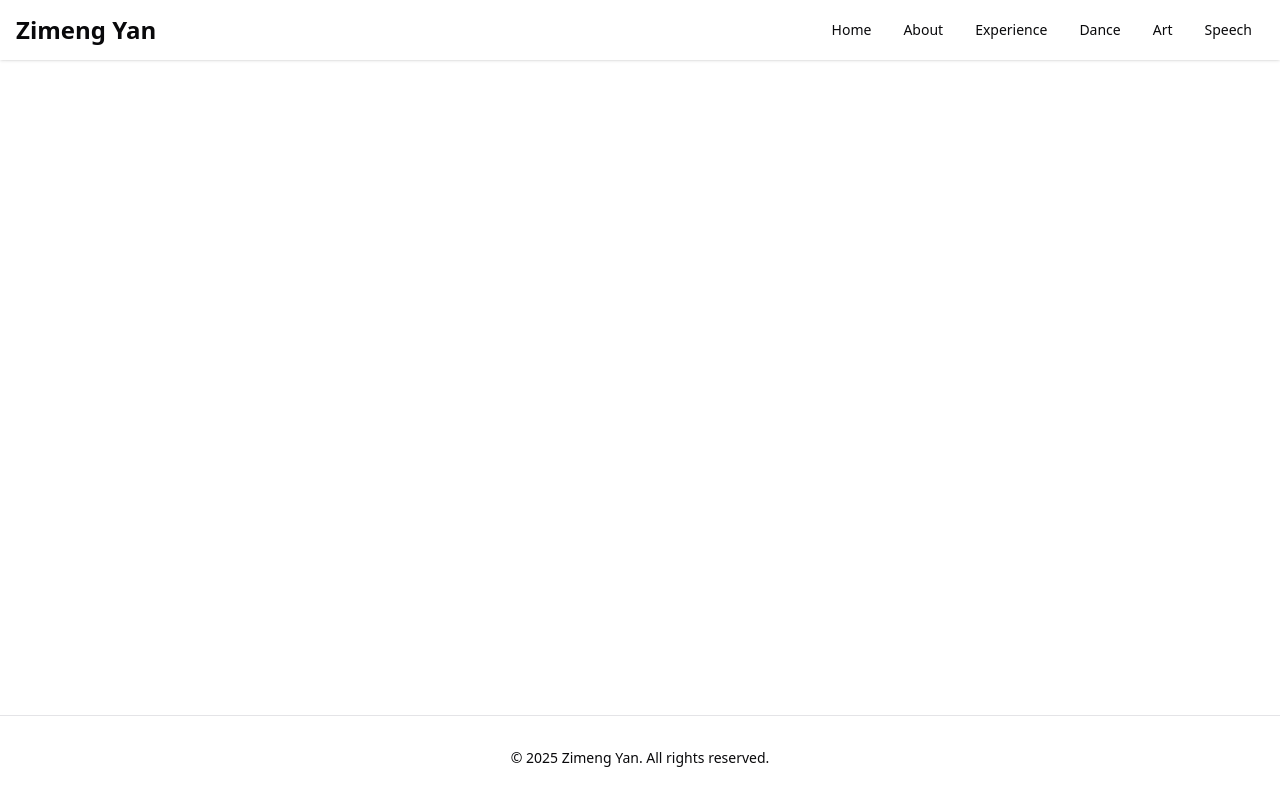
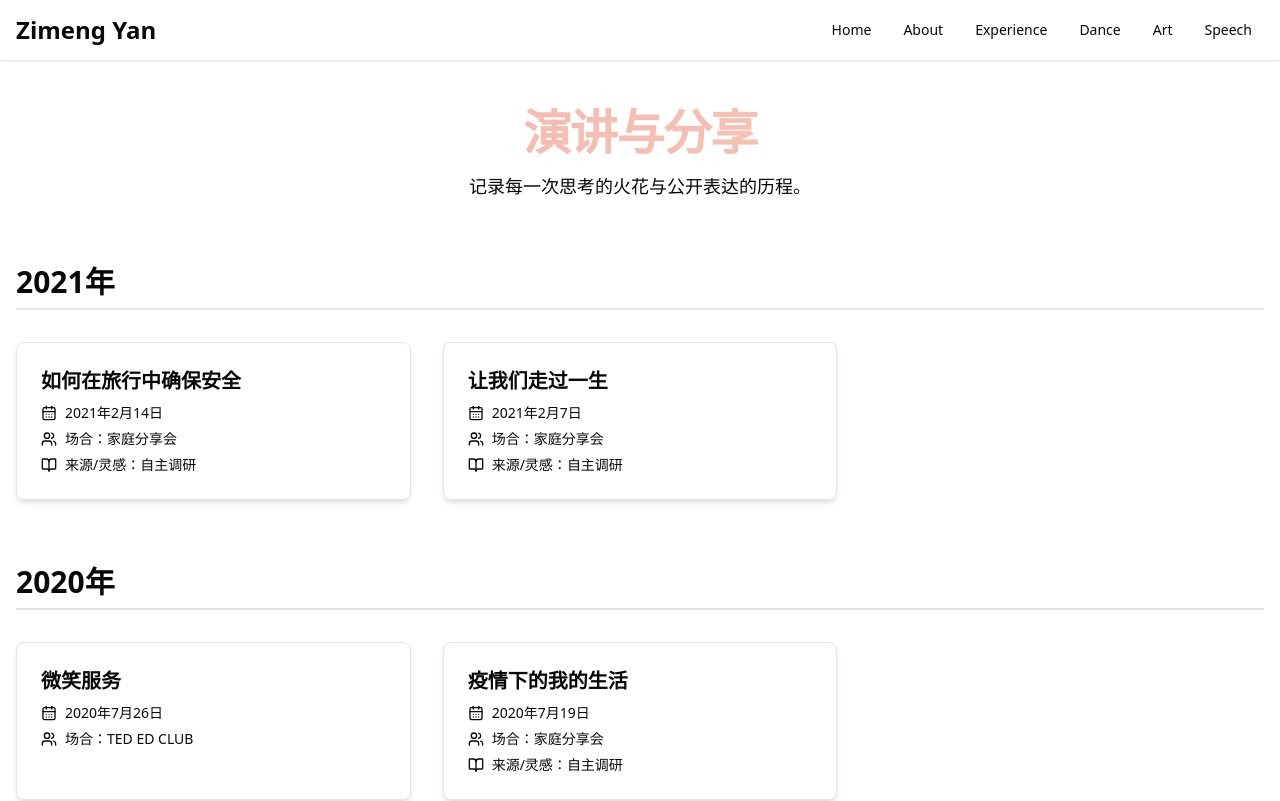
Before and after one commit to ninachenqm/amy-portfolio, a React (Vite) app: page /speeches in a window 1280 px wide. Shown: the top 801 px of the page. Built offline with nearby package versions, Linux system fonts and the light colour scheme.

Commit message:
set up a speech page

```diff
--- a/src/App.jsx
+++ b/src/App.jsx
@@ -6,7 +6,7 @@ import Footer from './components/Footer';
 import HomePage from './pages/HomePage';
 import DanceGalleryPage from './pages/DanceGalleryPage';
 import ArtGalleryPage from './pages/ArtGalleryPage';
-// import SpeechesPage from './pages/SpeechesPage';
+import SpeechesPage from './pages/SpeechesPage';
 import DanceEventDetailPage from './pages/DanceEventDetailPage';
 import DrawingDetailPage from './pages/DrawingDetailPage'; // 1. 导入画作详情页面组件
 
@@ -20,10 +20,8 @@ function App() {
           <Route path="/dance" element={<DanceGalleryPage />} />
           <Route path="/dance/events/:eventId" element={<DanceEventDetailPage />} />
           <Route path="/art" element={<ArtGalleryPage />} />
-          {/* 2. 添加画作详情的动态路由 */}
           <Route path="/art/drawings/:drawingId" element={<DrawingDetailPage />} />
-          {/* <Route path="/speeches" element={<SpeechesPage />} /> */}
-        </Routes>
+          <Route path="/speeches" element={<SpeechesPage />} /> {/* 2. 添加路由 */}        </Routes>
       </main>
       <Footer />
     </div>
--- a/src/components/Navbar.jsx
+++ b/src/components/Navbar.jsx
@@ -59,10 +59,11 @@ function Navbar() {
           {navItems.map((item) => (
             <Link
               key={item.name}
-              to={item.href.startsWith('#') && location.pathname !== '/' ? `/${item.href}` : item.href}
+              // 更新 to 的逻辑，以更好处理页面内锚点和跨页锚点
+              to={item.href.startsWith('#') && location.pathname === '/' ? item.href : (item.href.startsWith('#') ? `/${item.href}` : item.href) }
               onClick={(e) => handleNavClick(e, item.href)}
               className="px-3 py-2 rounded-md text-sm font-medium hover:bg-primary/10 hover:text-primary transition-colors nav-item"
-
+              // 之后我们会添加 activeSection 高亮逻辑
             >
               {item.name}
             </Link>
--- /dev/null
+++ b/src/components/SpeechEntry.jsx
@@ -0,0 +1,27 @@
+// src/components/SpeechEntry.jsx
+import React from 'react';
+import { MessageSquareText, BookOpen, Users, CalendarDays } from 'lucide-react'; // 示例图标
+
+export default function SpeechEntry({ date, topic, source, forum }) {
+  return (
+    <div className="bg-card p-4 sm:p-6 rounded-lg shadow-md border border-border transition-all duration-300 hover:shadow-lg hover:border-primary/50">
+      <h3 className="text-lg sm:text-xl font-semibold text-primary mb-2">{topic}</h3>
+      <div className="space-y-1.5 text-sm text-muted-foreground">
+        <div className="flex items-center">
+          <CalendarDays className="w-4 h-4 mr-2 text-primary/80 flex-shrink-0" />
+          <span>{date}</span>
+        </div>
+        <div className="flex items-center">
+          <Users className="w-4 h-4 mr-2 text-primary/80 flex-shrink-0" />
+          <span>场合：{forum}</span>
+        </div>
+        {source && source !== 'N/A' && (
+          <div className="flex items-center">
+            <BookOpen className="w-4 h-4 mr-2 text-primary/80 flex-shrink-0" />
+            <span>来源/灵感：{source}</span>
+          </div>
+        )}
+      </div>
+    </div>
+  );
+}
--- a/src/pages/SpeechesPage.jsx
+++ b/src/pages/SpeechesPage.jsx
@@ -1,11 +1,77 @@
+// src/pages/SpeechesPage.jsx
 import React from 'react';
+import SpeechEntry from '../components/SpeechEntry'; // 导入 SpeechEntry 组件
+
+// 将你整理好的 speechesData 放在这里或从外部导入
+const speechesData = [
+  // ... 示例数据或 Amy 的真实数据，按日期倒序排列 ...
+  // 例如:
+  { id: 'speech31', date: '2021-02-14', topic: '如何在旅行中确保安全', source: '自主调研', forum: '家庭分享会' }, // 建议日期用 YYYY-MM-DD 格式方便排序和处理
+  { id: 'speech30', date: '2021-02-07', topic: '让我们走过一生', source: '自主调研', forum: '家庭分享会' },
+  { id: 'speech2', date: '2020-07-26', topic: '微笑服务', source: 'N/A', forum: 'TED ED CLUB' },
+  { id: 'speech1', date: '2020-07-19', topic: '疫情下的我的生活', source: '自主调研', forum: '家庭分享会' },
+  // 确保所有31条记录都添加进来
+];
+
+// 辅助函数：格式化日期 (可选)
+function formatDate(dateString) {
+  const options = { year: 'numeric', month: 'long', day: 'numeric' };
+  return new Date(dateString).toLocaleDateString('zh-CN', options); // 使用中文日期格式
+}
 
 function SpeechesPage() {
+  // 按年份分组演讲数据
+  const speechesByYear = speechesData.reduce((acc, speech) => {
+    const year = speech.date.substring(0, 4); // 从 YYYY-MM-DD 中提取年份
+    if (!acc[year]) {
+      acc[year] = [];
+    }
+    acc[year].push(speech);
+    return acc;
+  }, {});
+
+  // 获取排序后的年份列表 (最新的在前)
+  const sortedYears = Object.keys(speechesByYear).sort((a, b) => b - a);
+
   return (
-    <div className="text-center py-10">
-      <h1 className="text-4xl font-bold">Speeches & Presentations</h1>
-      <p className="mt-4">Details about speeches or other forms of presentation.</p>
+    <div className="container mx-auto px-4 py-8 md:py-12">
+      <div className="text-center mb-10 md:mb-16">
+        <h1 className="text-4xl sm:text-5xl font-bold tracking-tight text-primary gradient-text animate-in" style={{animationDelay: '0.2s'}}>
+          演讲与分享
+        </h1>
+        <p className="mt-4 text-lg text-muted-foreground max-w-xl mx-auto animate-in" style={{animationDelay: '0.4s'}}>
+          记录每一次思考的火花与公开表达的历程。
+        </p>
+      </div>
+
+      {sortedYears.length > 0 ? (
+        <div className="space-y-12 md:space-y-16">
+          {sortedYears.map((year, idx) => (
+            <section key={year} >
+              <h2 className="text-2xl sm:text-3xl font-semibold text-foreground mb-6 md:mb-8 border-b-2 border-primary/30 pb-2">
+                {year}年
+              </h2>
+              <div className="grid grid-cols-1 md:grid-cols-2 lg:grid-cols-3 gap-6 md:gap-8">
+                {speechesByYear[year].map((speech) => (
+                  <SpeechEntry
+                    key={speech.id}
+                    date={formatDate(speech.date)} // 格式化日期
+                    topic={speech.topic}
+                    source={speech.source}
+                    forum={speech.forum}
+                  />
+                ))}
+              </div>
+            </section>
+          ))}
+        </div>
+      ) : (
+        <p className="text-center text-muted-foreground text-xl py-10">
+          演讲记录正在整理中...
+        </p>
+      )}
     </div>
   );
 }
+
 export default SpeechesPage;
```
